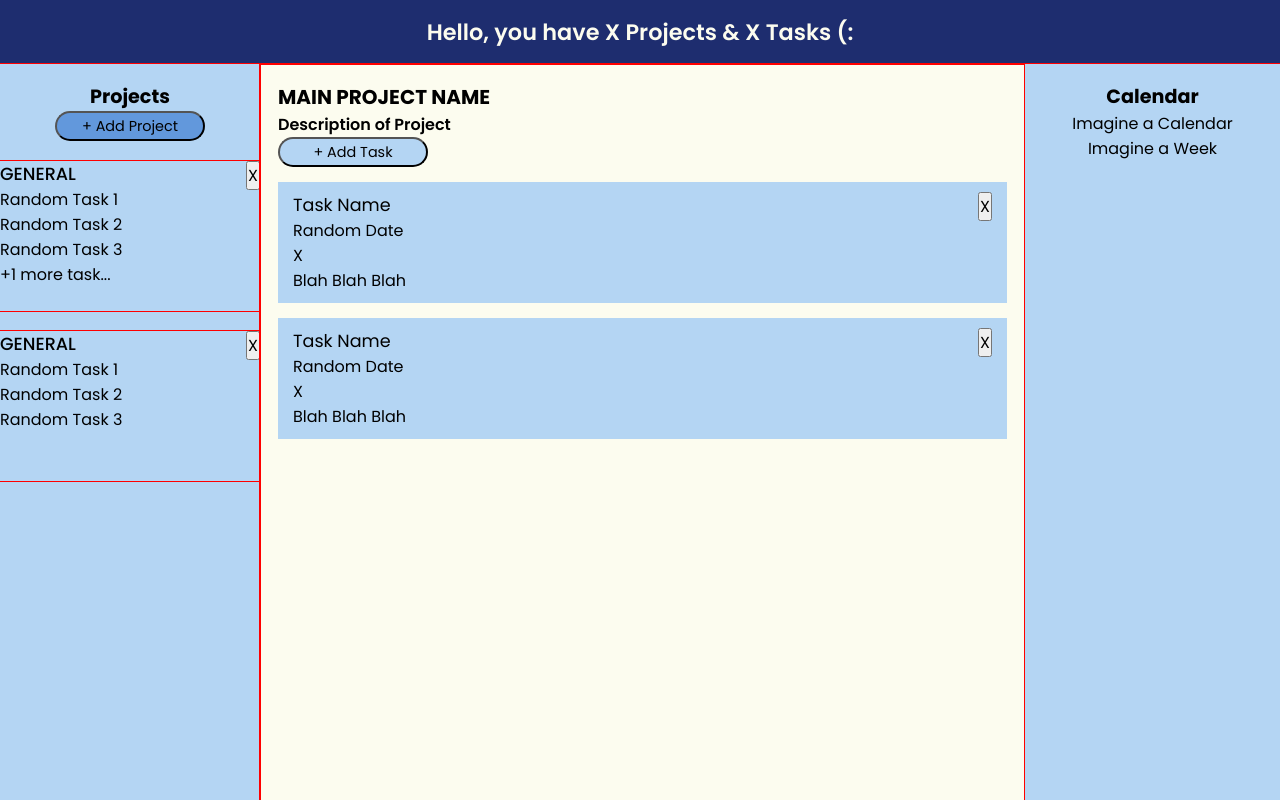
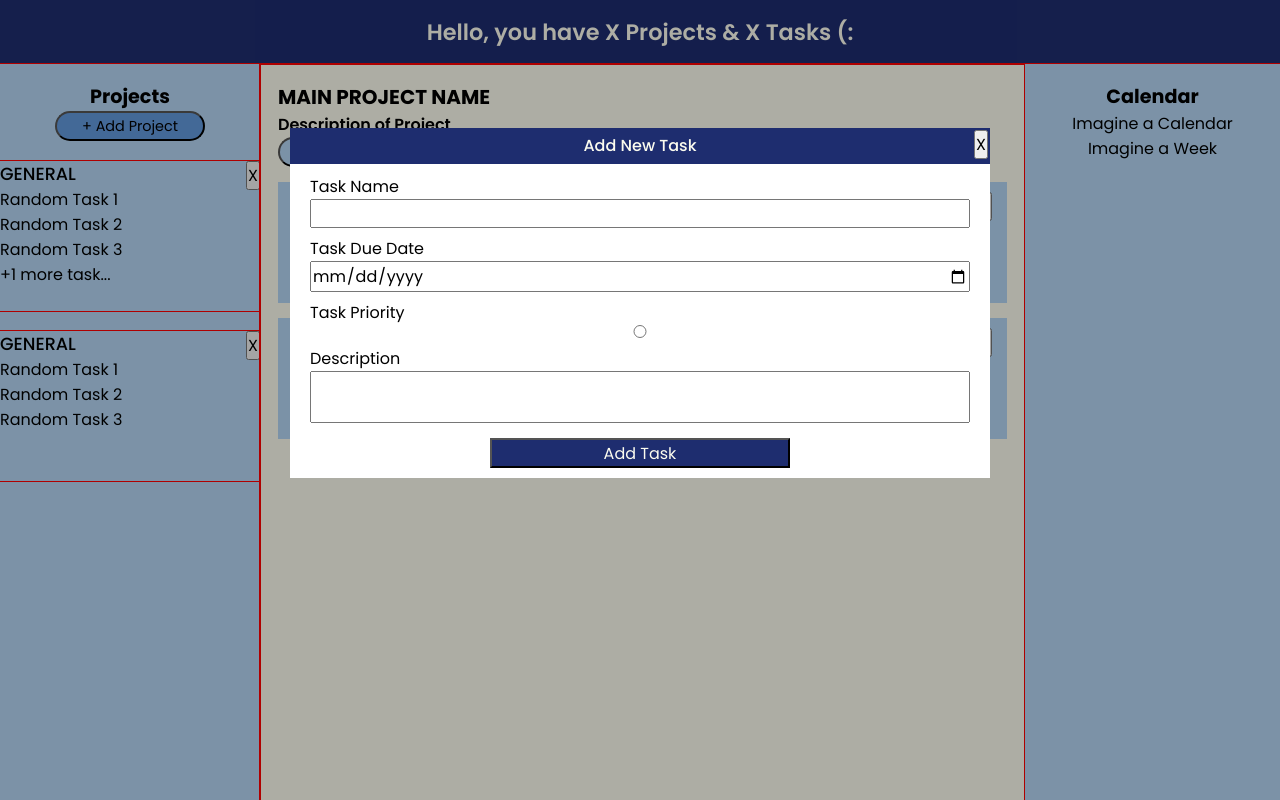
Before and after one commit to jansencir/top-todo-list, a website built with webpack: page src/template.html in a window 1280 px wide. Both pictures are taken after a click on the button "+ Add Task". Built offline with nearby package versions, Linux system fonts and the light colour scheme.

Commit message:
Create module that handles modals

```diff
--- a/src/index.js
+++ b/src/index.js
@@ -1,4 +1,5 @@
 import "./styles.css";
+import { addToDoHandler } from "./modules/modal.js";
 
 const makeToDo = () => {
     if (!localStorage.todo) {
@@ -11,3 +12,5 @@ const makeToDo = () => {
 
 makeToDo();
 console.log(localStorage);
+
+addToDoHandler();
--- a/src/modules/modal.js
+++ b/src/modules/modal.js
@@ -1,6 +1,37 @@
-const addProjectHandler = () => {
+const addToDoHandler = () => {
     let addProjectBtn = document.getElementById("add-project-btn");
-    addProjectBtn.addEventListener("click", console.log("clicked"));
+    let projectModal = document.getElementById("project-modal");
+    let addTaskBtn = document.getElementById("add-task-btn");
+    let taskModal = document.getElementById("task-modal");
+    let closeModalBtn = document.querySelectorAll(".form-close-btn");
+    addProjectBtn.addEventListener("click", openProjectModal);
+    addTaskBtn.addEventListener("click", openTaskModal);
+    closeModalBtn.forEach((button) => button.addEventListener("click", closeModal));
+    projectModal.addEventListener("click", clickOutsideModal);
+    taskModal.addEventListener("click", clickOutsideModal);
+
+    function openProjectModal() {
+        projectModal.style.display = "block";
+    };
+
+    function openTaskModal() {
+        taskModal.style.display = "block";
+    };
+
+    function closeModal() {
+        if (projectModal.style.display = "block") {
+            projectModal.style.display = "none"
+        }
+        if (taskModal.style.display = "block") {
+            taskModal.style.display = "none"
+        }
+    }
+
+    function clickOutsideModal(e) {
+        if ((e.target == projectModal) || (e.target == taskModal)) {
+            closeModal();
+        }
+    }
 };
 
-export { addProjectHandler };
+export { addToDoHandler };
--- a/src/styles.css
+++ b/src/styles.css
@@ -253,7 +253,6 @@ main,
 
 /* Modals */
 .modal {
-  display: none;
   position: fixed;
   z-index: 1;
   top: 0;
```
Also changed, not shown: src/modal.js (deleted).
